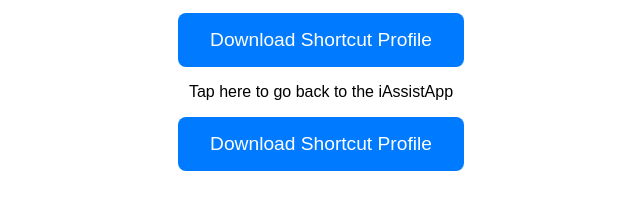
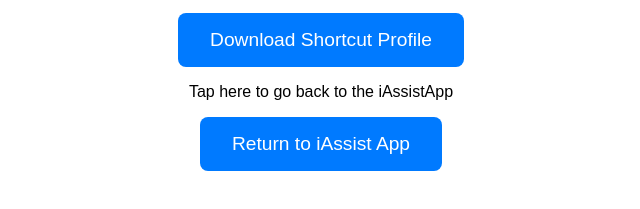
Before and after one commit to ariaramanathan/iAssist, a plain HTML site: page docs/index.html in a window 1280 px wide. Shown: the part 141-350 px from the top of the page, without its empty margins (319-959 px from the left). Drawn offline with Linux system fonts and the light colour scheme.

Commit message:
Update button text

```diff
--- a/docs/index.html
+++ b/docs/index.html
@@ -25,7 +25,7 @@
 
   <p> Tap here to go back to the iAssistApp </p>
   <a class="download-button" href="iAssistApp://test">
-    Download Shortcut Profile
+    Return to iAssist App
   </a>
 
 </body>
```
